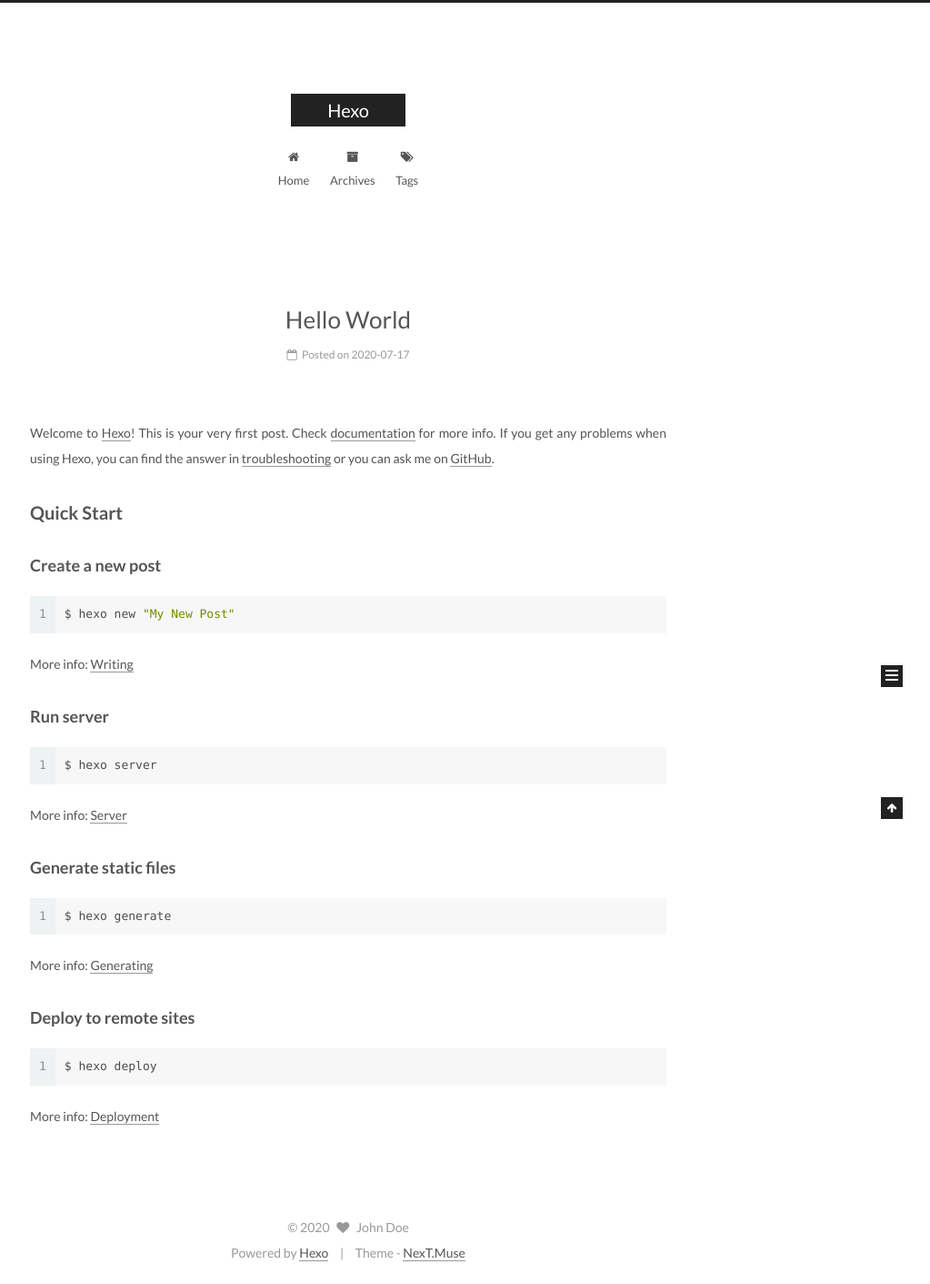
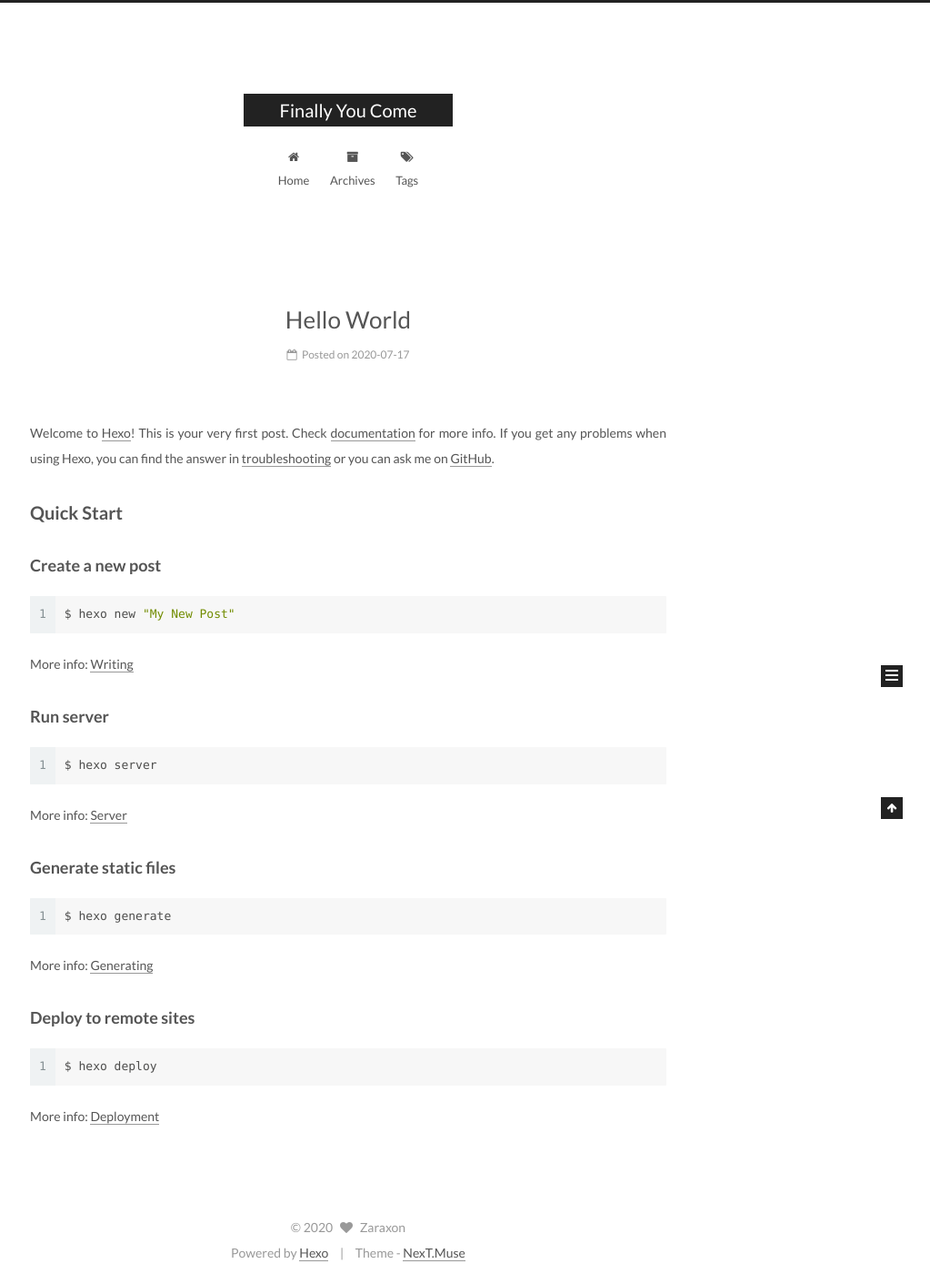
Before and after one commit to Zaraxon/Zaraxon.github.io, a plain HTML site: page index.html in a window 1280 px wide. Shown: the whole page at 91% size, without its empty margins (257-1280 px from the left). Drawn offline with Linux system fonts and the light colour scheme.

Commit message:
Site updated: 2020-07-17 18:04:48

```diff
--- a/css/main.css
+++ b/css/main.css
@@ -1807,7 +1807,7 @@ pre .javascript .function {
   width: 4px;
   height: 4px;
   border-radius: 50%;
-  background: #e078b6;
+  background: #d2733d;
 }
 .links-of-blogroll {
   font-size: 13px;
--- a/index.html
+++ b/index.html
@@ -5,7 +5,7 @@
 
 
 
-<html class="theme-next muse use-motion" lang="en">
+<html class="theme-next muse use-motion" lang="zh-CN">
 <head>
   <meta charset="UTF-8"/>
 <meta http-equiv="X-UA-Compatible" content="IE=edge" />
@@ -95,11 +95,11 @@
 
 
 <meta property="og:type" content="website">
-<meta property="og:title" content="Hexo">
+<meta property="og:title" content="Finally You Come">
 <meta property="og:url" content="http://yoursite.com/index.html">
-<meta property="og:site_name" content="Hexo">
-<meta property="og:locale" content="en_US">
-<meta property="article:author" content="John Doe">
+<meta property="og:site_name" content="Finally You Come">
+<meta property="og:locale" content="zh_CN">
+<meta property="article:author" content="Zaraxon">
 <meta name="twitter:card" content="summary">
 
 
@@ -135,7 +135,7 @@
 
 
 
-  <title>Hexo</title>
+  <title>Finally You Come</title>
 
 
 
@@ -153,7 +153,7 @@
 
 <meta name="generator" content="Hexo 4.2.1"></head>
 
-<body itemscope itemtype="http://schema.org/WebPage" lang="en">
+<body itemscope itemtype="http://schema.org/WebPage" lang="zh-CN">
 
 
 
@@ -173,7 +173,7 @@
     <div class="custom-logo-site-title">
       <a href="/"  class="brand" rel="start">
         <span class="logo-line-before"><i></i></span>
-        <span class="site-title">Hexo</span>
+        <span class="site-title">Finally You Come</span>
         <span class="logo-line-after"><i></i></span>
       </a>
     </div>
@@ -263,13 +263,13 @@
     <link itemprop="mainEntityOfPage" href="http://yoursite.com/2020/07/17/hello-world/">
 
     <span hidden itemprop="author" itemscope itemtype="http://schema.org/Person">
-      <meta itemprop="name" content="John Doe">
+      <meta itemprop="name" content="Zaraxon">
       <meta itemprop="description" content="">
       <meta itemprop="image" content="/images/avatar.gif">
     </span>
 
     <span hidden itemprop="publisher" itemscope itemtype="http://schema.org/Organization">
-      <meta itemprop="name" content="Hexo">
+      <meta itemprop="name" content="Finally You Come">
     </span>
 
 
@@ -414,8 +414,8 @@
         <div class="site-author motion-element" itemprop="author" itemscope itemtype="http://schema.org/Person">
           <img class="site-author-image" itemprop="image"
                src="/images/avatar.gif"
-               alt="John Doe" />
-          <p class="site-author-name" itemprop="name">John Doe</p>
+               alt="Zaraxon" />
+          <p class="site-author-name" itemprop="name">Zaraxon</p>
 
               <p class="site-description motion-element" itemprop="description"></p>
 
@@ -475,7 +475,7 @@
   <span class="with-love">
     <i class="fa fa-heart"></i>
   </span>
-  <span class="author" itemprop="copyrightHolder">John Doe</span>
+  <span class="author" itemprop="copyrightHolder">Zaraxon</span>
 </div>
 
 
```
Also changed, not shown: 2020/07/17/hello-world/index.html (+12 -12 lines), archives/2020/07/index.html (+11 -11 lines), archives/2020/index.html (+11 -11 lines), archives/index.html (+11 -11 lines).
